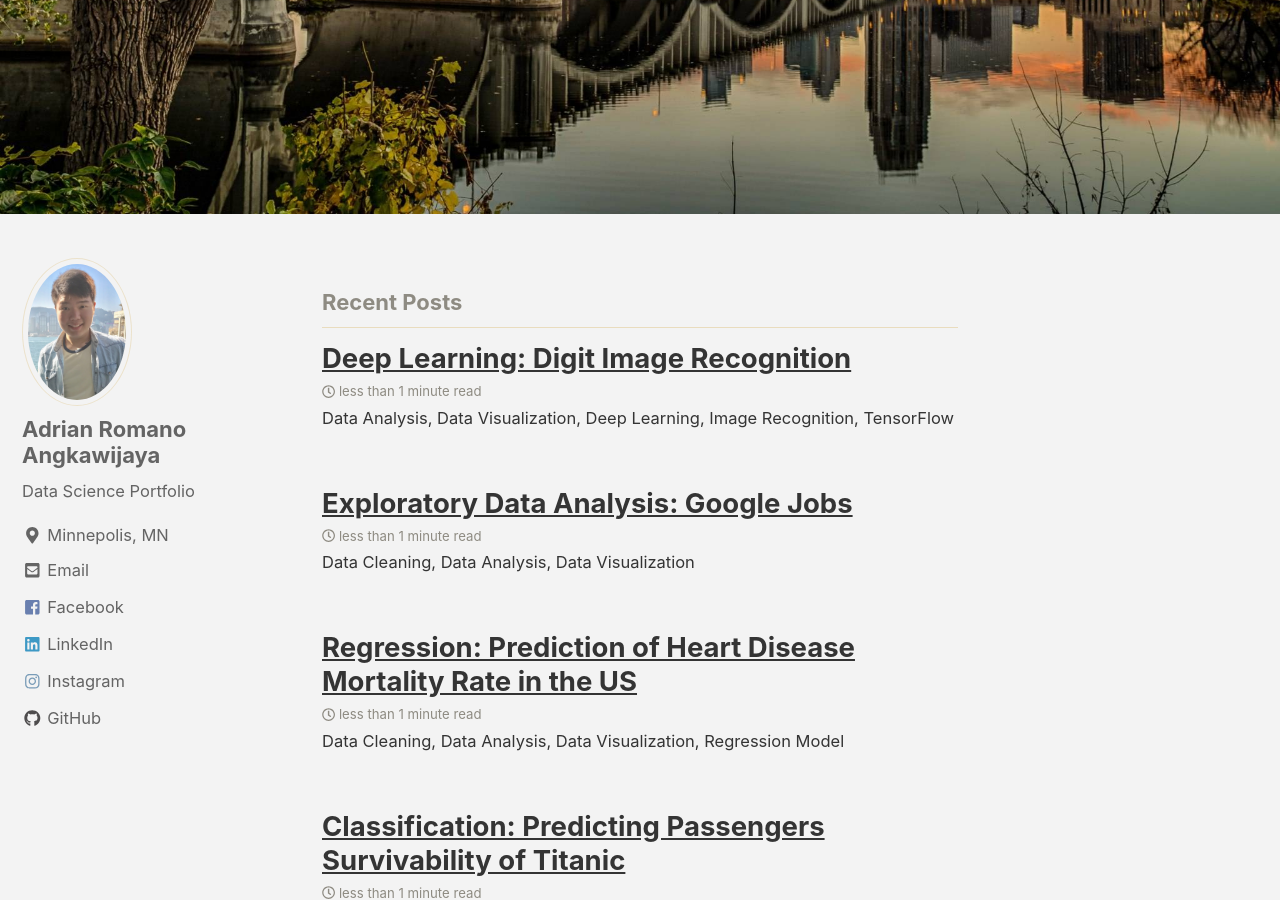
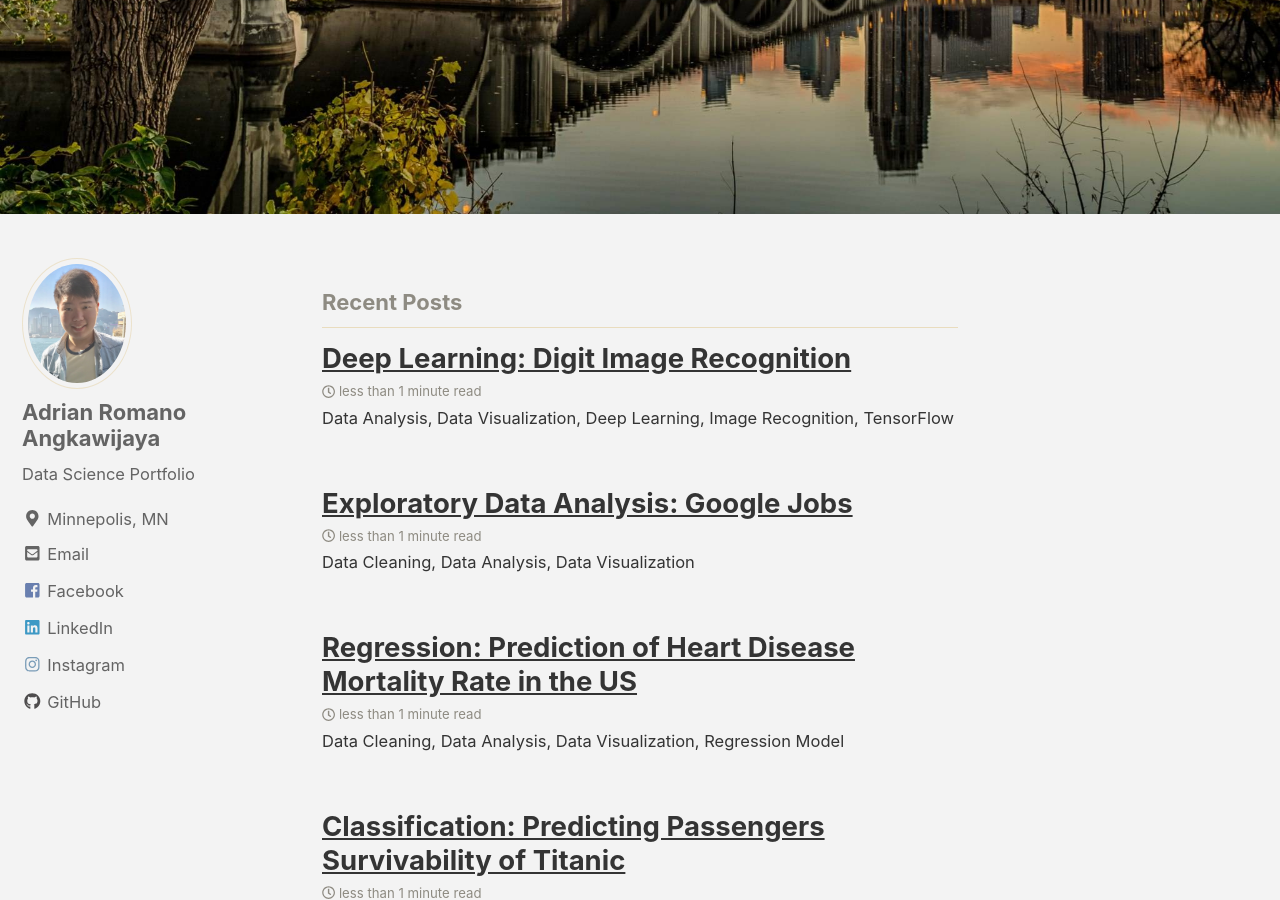
Before and after one commit to adrianromano/adrianromano.github.io, a Jekyll site: the page built from index.html, in a window 1280 px wide and 900 px high, scrolled down 739 px. Built offline with Jekyll 4.4.1, drawn with Linux system fonts in a browser that asks for light colours; nearby versions of some CDN libraries; the list of posts is cut into pages by our own code.

Commit message:
new gith

```diff
--- a/_config.yml
+++ b/_config.yml
@@ -101,7 +101,7 @@
 # Site Author
 author:
   name             : "Adrian Romano Angkawijaya"
-  avatar           : "/images/mee.png" # path of avatar image, e.g. "/assets/images/bio-photo.jpg"
+  avatar           : "/images/meee.png" # path of avatar image, e.g. "/assets/images/bio-photo.jpg"
   bio              : "Data Science Portfolio"
   location         : "Minnepolis, MN"
   email            : "adrianromano08@gmail.com"
```
Also changed, not shown: images/meee.png (added).
